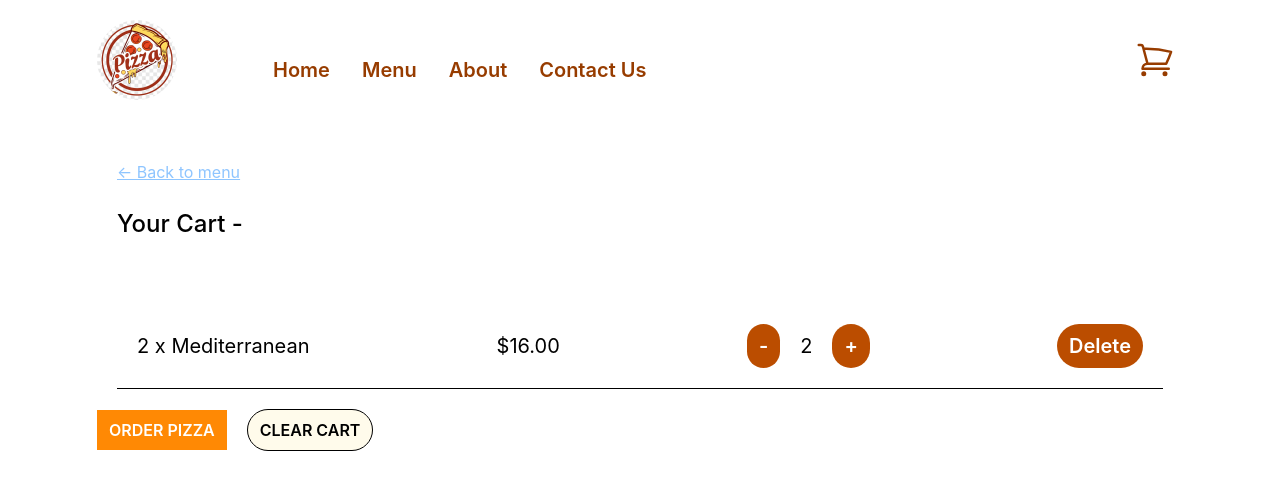
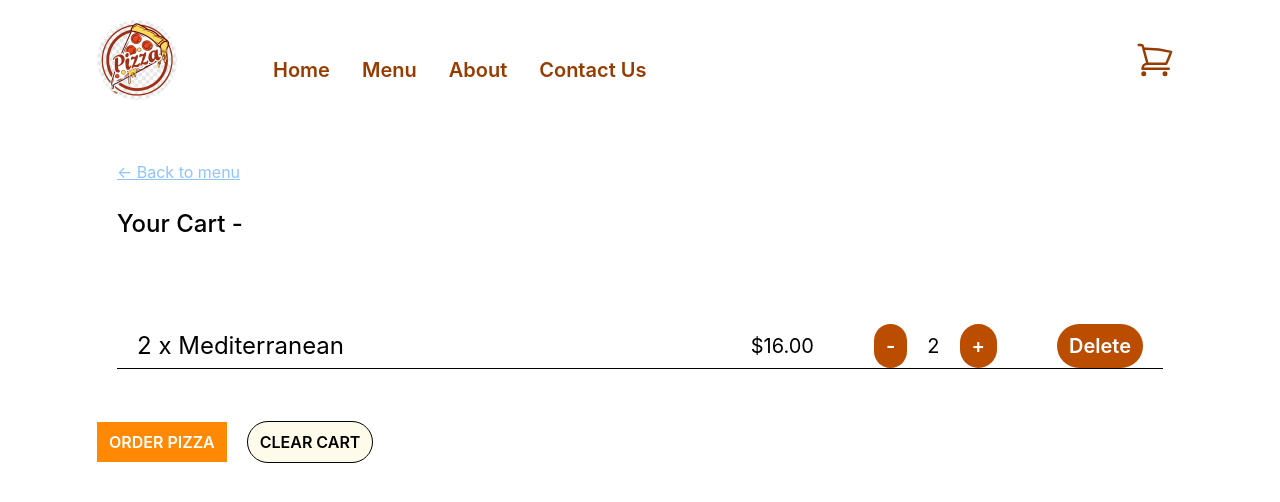
Before and after one commit to ThanhsonWeb/rebuild-pizza, a React (Vite) app: page /cart in a window 1280 px wide. Shown: the top 502 px of the page. Built offline with nearby package versions, Linux system fonts and the light colour scheme.

Commit message:
rexponsive for the cart

```diff
--- a/src/features/cart/Cart.jsx
+++ b/src/features/cart/Cart.jsx
@@ -28,7 +28,7 @@ function Cart() {
 				</ul>
 			</div>
 
-			<div className="flex items-center gap-5  ">
+			<div className="flex items-center gap-5 mt-8 ">
 				<Button type="secondary" to="/order/new">
 					ORDER PIZZA
 				</Button>
--- a/src/features/cart/CartItem.jsx
+++ b/src/features/cart/CartItem.jsx
@@ -9,15 +9,17 @@ function CartItem({ item }) {
 	const dispatch = useDispatch();
 
 	return (
-		<div className="flex gap-4 p-5 items-center justify-between  text-xl  border-b ">
-			<p>
+		<div className="md:flex gap-4 md:p-5 items-center justify-between  text-xl  border-b  pb-4 md:pb-0 mt-5 md:mt-0 ">
+			<p className="text-2xl text-left mt-5">
 				{quantity} x {name}
 			</p>
-			<span>${unitPrice}.00</span>
+			<div className="flex items-center md:gap-15 sm:gap-10 gap-5 mt-6 md:mt-0 ">
+				<span>${unitPrice}.00</span>
 
-			<UpdateItemQuantity  id={pizzaId} quantity={quantity}/>
+				<UpdateItemQuantity id={pizzaId} quantity={quantity} />
 
-			<Button onClick={() => dispatch(deleteItem(pizzaId))}>Delete</Button>
+				<Button onClick={() => dispatch(deleteItem(pizzaId))}>Delete</Button>
+			</div>
 		</div>
 	);
 }
--- a/src/features/menu/Menu.jsx
+++ b/src/features/menu/Menu.jsx
@@ -17,7 +17,7 @@ function Menu() {
 					</h2>
 					<span>Hi !<span className="text-black"> {username}</span></span>
 				</div>
-				<ul className="grid  lg:grid-cols-3 md:grid-cols-2  sm:grid-cols-2 gap-4 mt-8">
+				<ul className="grid  lg:grid-cols-3 md:grid-cols-2  sm:grid-cols-2 gap-4 mt-8 mb-20">
 					{menu.map((pizza) => (
 						<MenuItem pizza={pizza} key={pizza.id} />
 					))}
```
